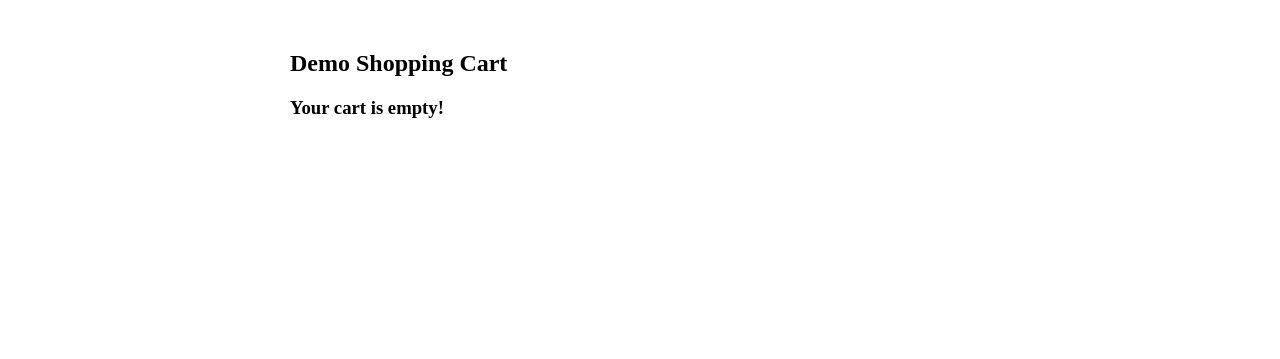
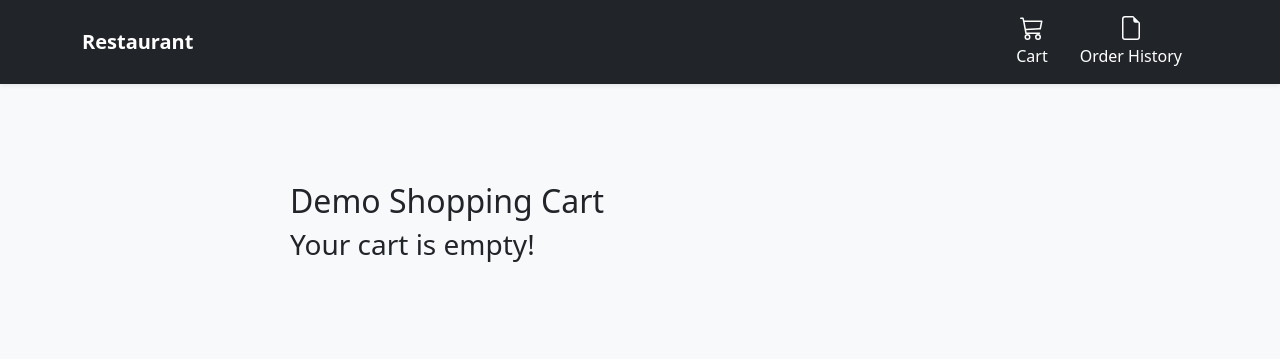
Before and after one commit to erdnaaa/finprojekt, a PHP site: page /cart/demo/cart.php in a window 1280 px wide. Shown: the top 359 px of the page. Run offline with PHP 8.4, Linux system fonts and the light colour scheme.

Commit message:
bootstrap

```diff
--- a/cart/demo/cart.php
+++ b/cart/demo/cart.php
@@ -25,23 +25,127 @@
 
    }
    ?>
-<html>
+<html lang="en" data-bs-theme="auto">
     <head>
-      <title>Demo Shopping Cart - AllPHPTricks.com</title>
-      <link rel='stylesheet' href='css/style.css' type='text/css' media='all' />
+        <script src="./assets/js/color-modes.js"></script>
+        <meta charset="utf-8">
+        <meta name="viewport" content="width=device-width, initial-scale=1">
+        <title>Restaurant</title>
+        <link rel="canonical" href="https://getbootstrap.com/docs/5.3/examples/album/">
+        <link href="https://cdn.jsdelivr.net/npm/bootstrap@5.3.1/dist/css/bootstrap.min.css" rel="stylesheet" integrity="sha384-4bw+/aepP/YC94hEpVNVgiZdgIC5+VKNBQNGCHeKRQN+PtmoHDEXuppvnDJzQIu9" crossorigin="anonymous">
+        <meta name="theme-color" content="#712cf9">
+        <style>
+            .bd-placeholder-img {
+            font-size: 1.125rem;
+            text-anchor: middle;
+            -webkit-user-select: none;
+            -moz-user-select: none;
+            user-select: none;
+            }
+            @media (min-width: 768px) {
+            .bd-placeholder-img-lg {
+            font-size: 3.5rem;
+            }
+            }
+            .b-example-divider {
+            width: 100%;
+            height: 3rem;
+            background-color: rgba(0, 0, 0, .1);
+            border: solid rgba(0, 0, 0, .15);
+            border-width: 1px 0;
+            box-shadow: inset 0 .5em 1.5em rgba(0, 0, 0, .1), inset 0 .125em .5em rgba(0, 0, 0, .15);
+            }
+            .b-example-vr {
+            flex-shrink: 0;
+            width: 1.5rem;
+            height: 100vh;
+            }
+            .bi {
+            vertical-align: -.125em;
+            fill: currentColor;
+            }
+            .nav-scroller {
+            position: relative;
+            z-index: 2;
+            height: 2.75rem;
+            overflow-y: hidden;
+            }
+            .nav-scroller .nav {
+            display: flex;
+            flex-wrap: nowrap;
+            padding-bottom: 1rem;
+            margin-top: -1px;
+            overflow-x: auto;
+            text-align: center;
+            white-space: nowrap;
+            -webkit-overflow-scrolling: touch;
+            }
+            .btn-bd-primary {
+            --bd-violet-bg: #712cf9;
+            --bd-violet-rgb: 112.520718, 44.062154, 249.437846;
+            --bs-btn-font-weight: 600;
+            --bs-btn-color: var(--bs-white);
+            --bs-btn-bg: var(--bd-violet-bg);
+            --bs-btn-border-color: var(--bd-violet-bg);
+            --bs-btn-hover-color: var(--bs-white);
+            --bs-btn-hover-bg: #6528e0;
+            --bs-btn-hover-border-color: #6528e0;
+            --bs-btn-focus-shadow-rgb: var(--bd-violet-rgb);
+            --bs-btn-active-color: var(--bs-btn-hover-color);
+            --bs-btn-active-bg: #5a23c8;
+            --bs-btn-active-border-color: #5a23c8;
+            }
+            .bd-mode-toggle {
+            z-index: 1500;
+            }
+            img{
+            height: 50px;
+            width: 50px;
+            object-fit: fill;
+            }
+        </style>
     </head>
     <body>
+        <svg xmlns="http://www.w3.org/2000/svg" style="display: none;">
+            <symbol id="cart" viewBox="0 0 16 16">
+                <path d="M0 1.5A.5.5 0 0 1 .5 1H2a.5.5 0 0 1 .485.379L2.89 3H14.5a.5.5 0 0 1 .49.598l-1 5a.5.5 0 0 1-.465.401l-9.397.472L4.415 11H13a.5.5 0 0 1 0 1H4a.5.5 0 0 1-.491-.408L2.01 3.607 1.61 2H.5a.5.5 0 0 1-.5-.5zM3.102 4l.84 4.479 9.144-.459L13.89 4H3.102zM5 12a2 2 0 1 0 0 4 2 2 0 0 0 0-4zm7 0a2 2 0 1 0 0 4 2 2 0 0 0 0-4zm-7 1a1 1 0 1 1 0 2 1 1 0 0 1 0-2zm7 0a1 1 0 1 1 0 2 1 1 0 0 1 0-2z"/>
+            </symbol>
+            <symbol id="order" viewBox="0 0 16 16">
+                <path d="M14 4.5V14a2 2 0 0 1-2 2H4a2 2 0 0 1-2-2V2a2 2 0 0 1 2-2h5.5L14 4.5zm-3 0A1.5 1.5 0 0 1 9.5 3V1H4a1 1 0 0 0-1 1v12a1 1 0 0 0 1 1h8a1 1 0 0 0 1-1V4.5h-2z"></path>
+            </symbol>
+        </svg>
+        <header data-bs-theme="dark">
+            <div class="navbar navbar-dark bg-dark shadow-sm">
+                <div class="container">
+                    <a href="#" class="navbar-brand d-flex align-items-center d-flex flex-wrap align-items-center justify-content-center justify-content-lg-start">
+                    <strong>Restaurant</strong>
+                    </a>
+                    <ul class="nav col-12 col-lg-auto my-2 justify-content-center my-md-0 text-small">
+                        <li>
+                        <a href="cart.php" class="nav-link text-white">
+                            <svg class="bi d-block mx-auto mb-1" width="24" height="24"><use xlink:href="#cart"></use></svg>
+                            Cart
+                        </a>
+                        </li>
+                        <li>
+                        <a href="#" class="nav-link text-white">
+                            <svg class="bi d-block mx-auto mb-1" width="24" height="24"><use xlink:href="#order"></use></svg>
+                            Order History
+                        </a>
+                        </li>
+                    </ul>
+                </div>
+            </div>
+        </header>
+        <main>
+            <div class="album py-5 bg-light">
+                <div class="container">
                 <div style="width:700px; margin:50 auto;">
          <h2>Demo Shopping Cart</h2>
          <?php
             if(!empty($_SESSION["shopping_cart"])) {
             $cart_count = count(array_keys($_SESSION["shopping_cart"]));
             ?>
-         <div class="cart_div">
-            <a href="cart.php">
-            <img src="cart-icon.png" /> Cart
-            <span><?php echo $cart_count; ?></span></a>
-         </div>
          <?php
             }
             ?>
@@ -69,7 +173,7 @@
                         <form method='post' action=''>
                            <input type='hidden' name='id' value="<?php echo $product["id"]; ?>" />
                            <input type='hidden' name='action' value="remove" />
-                           <button type='submit' class='remove'>Remove Item</button>
+                           <button type="submit" class="btn btn-primary btn-sm">Remove Item</button>
                         </form>
                      </td>
                      <td>
@@ -105,10 +209,14 @@
                	}
                ?>
          </div>
+                </div>
+            </div>
             <div style="clear:both;"></div>
          <div class="message_box" style="margin:10px 0px;">
             <?php echo $status; ?>
          </div>
          </div>
+        </main>
+        <script src="https://cdn.jsdelivr.net/npm/bootstrap@5.3.1/dist/js/bootstrap.bundle.min.js" integrity="sha384-HwwvtgBNo3bZJJLYd8oVXjrBZt8cqVSpeBNS5n7C8IVInixGAoxmnlMuBnhbgrkm" crossorigin="anonymous"></script>
     </body>
 </html>
```
Lines whose indentation alone changed are shown as unchanged.
